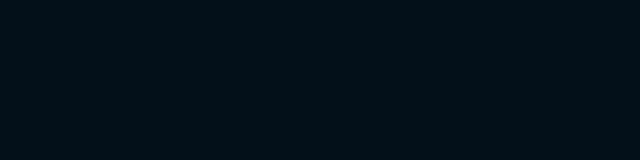
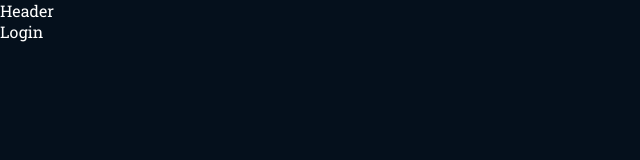
Before and after one commit to BhumikaDevaliya01/GECchatBot, a React (Vite) app in the folder frontend/: page /login in a window 1280 px wide. Shown: the top 160 px of the page, without its empty margins (0-640 px from the left). Built offline with nearby package versions, Linux system fonts and the light colour scheme.

Commit message:
Routes Added

```diff
--- a/frontend/src/App.tsx
+++ b/frontend/src/App.tsx
@@ -1,6 +1,21 @@
+import Header from "./components/Header";
+import { Routes, Route } from "react-router-dom";
+import Home from "./pages/Home";
+import Login from "./pages/Login";
+import Signup from "./pages/Signup";
+import Chat from "./pages/Chat";
+import NotFound from "./pages/NotFound";
+
 function App() {
   return <main>
-
+    <Header />
+      <Routes>
+        <Route path="/" element={<Home />}></Route>
+        <Route path="/login" element={<Login />} />
+        <Route path="/signup" element={<Signup />} />
+        <Route path="/chat" element={<Chat />} />
+        <Route path="/*" element={<NotFound />} />
+      </Routes>
   </main>
 }
 export default App
```
